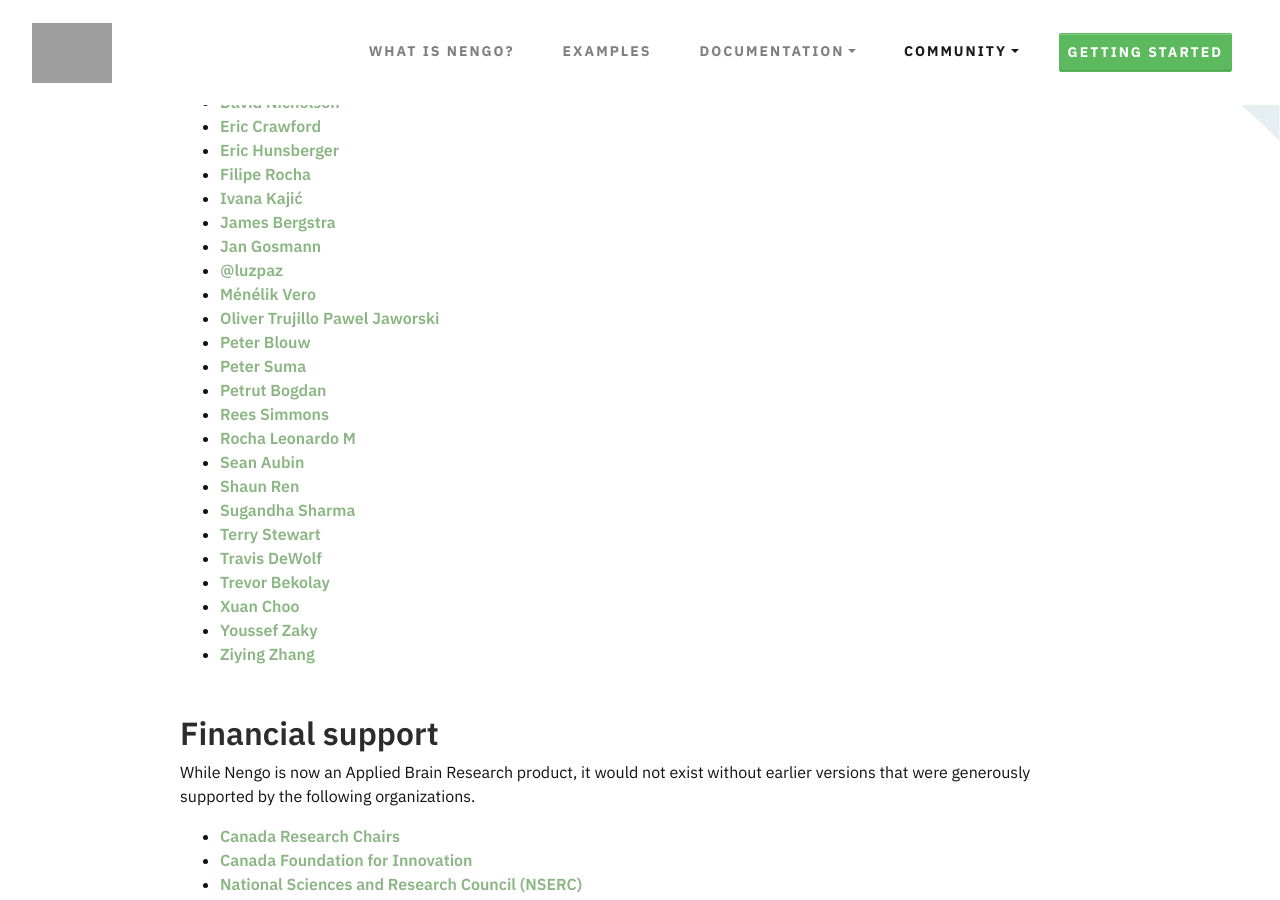
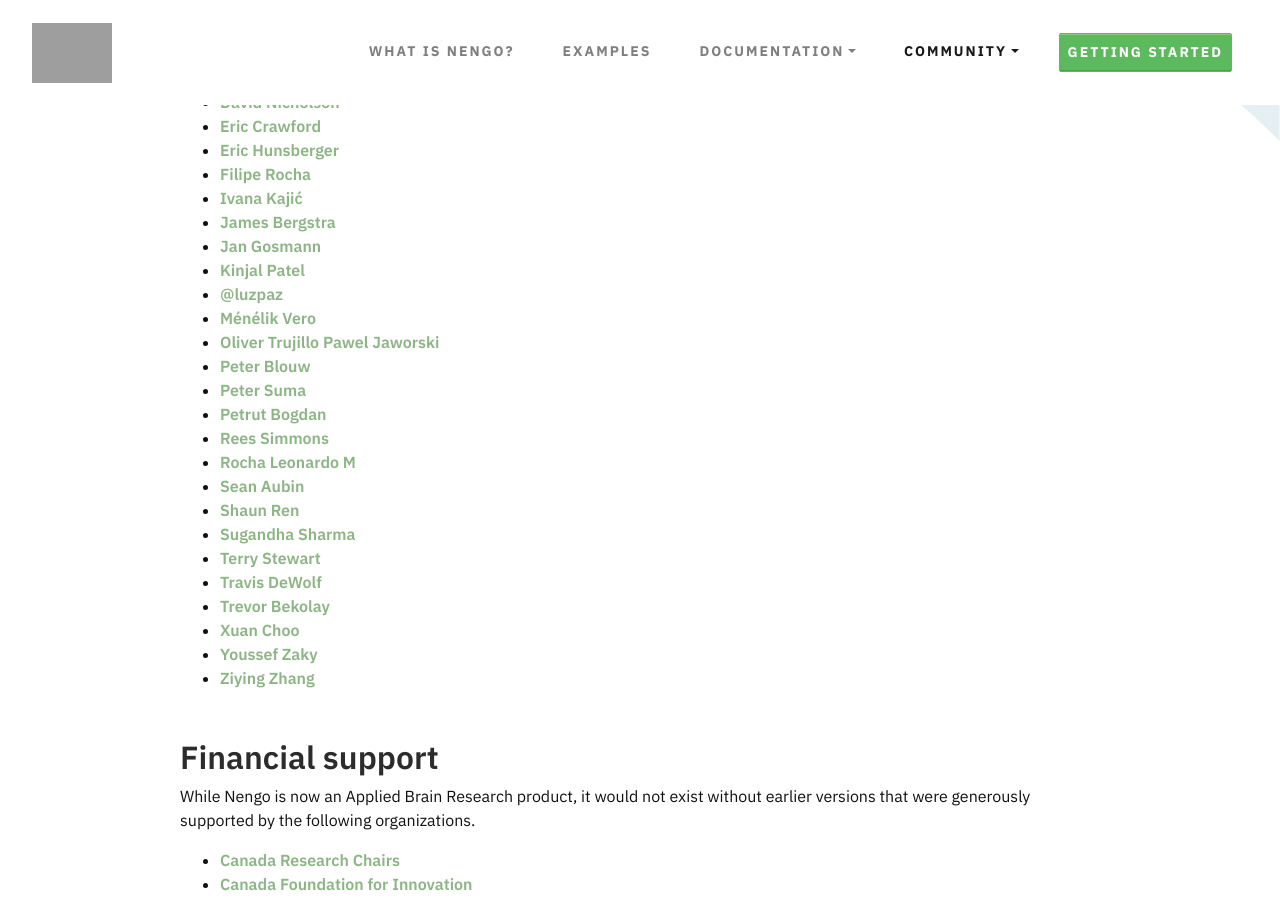
Before and after one commit to nengo/nengo.github.io, a Jekyll site: the page built from people.md, in a window 1280 px wide and 900 px high, scrolled down 674 px. Built offline with Jekyll 4.4.1, drawn with Linux system fonts in a browser that asks for light colours; nearby versions of some CDN libraries.

Commit message:
Added Kinjal Patel to the list of contributors

```diff
--- a/people.md
+++ b/people.md
@@ -35,6 +35,7 @@
 - [Ivana Kajić](mailto:ivana.kajic@gmail.com)
 - [James Bergstra](mailto:james.bergstra@gmail.com)
 - [Jan Gosmann](mailto:jan@hyper-world.de)
+- [Kinjal Patel](mailto:kinjalp.patel@mail.utoronto.ca)
 - [@luzpaz](mailto:luzpaz@users.noreply.github.com)
 - [Ménélik Vero](mailto:menelik.vero@tum.de)
 - [Oliver Trujillo](mailto:olivertgp@hotmail.com)
```
